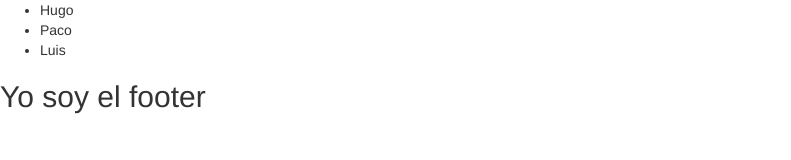
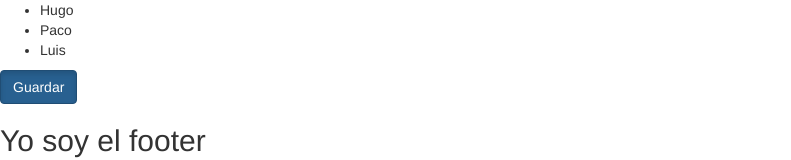
Before and after one commit to Coregraph/angular-app-demo, an Angular app: page / in a window 1280 px wide. Shown: the part 243-403 px from the top of the page, without its empty margins (0-791 px from the left). Built offline with nearby package versions, Linux system fonts and the light colour scheme.

Commit message:
incluyendo Class binding en el controlador para alterar el estado de un botón.

```diff
--- a/src/app/components/home/home.component.ts
+++ b/src/app/components/home/home.component.ts
@@ -11,12 +11,14 @@ import { ClientesService } from './../../services/clientes/clientes.service';
                 <li *ngFor="let cliente of clientes">
                   {{ cliente }}
                 </li>
-              </ul>`
+              </ul>
+              <button class="btn btn-primary" [class.active]="isActive">Guardar</button>`
 })
 export class HomeComponent{
     nombre: string = 'Home';
     clientes: string[];
     banner: string = 'http://lorempixel.com/728/90/';
+    isActive: boolean = true;
 
     constructor(service:ClientesService){
         this.clientes = service.getClientes();
```
